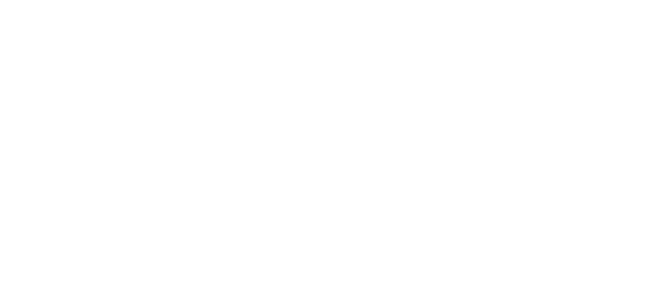
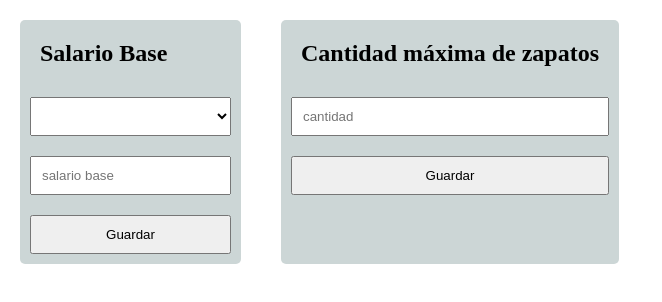
Before and after one commit to CamiloBurbano82/reto3.github.io, a plain HTML site: page index.html in a window 1280 px wide. Shown: the whole page, without its empty margins (0-662 px from the left). Drawn offline with nearby package versions, Linux system fonts and the light colour scheme.

Commit message:
primer commit

```diff
--- a/index.html
+++ b/index.html
@@ -1,5 +1,6 @@
 <!DOCTYPE html>
 <html lang="en">
+
 <head>
     <meta charset="UTF-8">
     <meta http-equiv="X-UA-Compatible" content="IE=edge">
@@ -7,9 +8,42 @@
     <link rel="stylesheet" href="style.css">
     <title>Reto3</title>
 </head>
+
 <body>
 
     <div id="app">
+
+        <!-- Administrador del sistema -->
+        <div v-if="true">
+
+            <div class="administrador">
+
+                <div class="cargoSeleccionar">
+                    <h2 class="contenido">Salario Base</h2>
+                    <select v-model="cargoSeleccionado" class="contenido">
+                        <option v-for="cargo of cargos">{{cargo.cargo}}</option>
+                    </select>
+                    <input v-model.number="salarioBase" placeholder="salario base" class="contenido">
+                    <button @click="guardarSalarioBase" class="contenido">Guardar</button>
+                </div>
+
+                <div class="cargoSeleccionar">
+
+                        <h2 class="contenido">Cantidad máxima de zapatos</h2>
+                        <input v-model.number="cantidadMaximaZapatos" placeholder="cantidad" class="contenido">
+                        <button @click="guardarMaximoZapatos" class="contenido">Guardar</button>
+
+
+                </div>
+
+            </div>
+
+        </div>
+
+
+
+
+
 
     </div>
 
@@ -19,4 +53,5 @@
 <script src="https://cdn.jsdelivr.net/npm/vue@2.7.14/dist/vue.js"></script>
 
 <script src="main.js"></script>
+
 </html>
--- a/main.js
+++ b/main.js
@@ -1,9 +1,36 @@
 var app = new Vue({
-    el:'#app',
-    data:{
+    el: '#app',
+    data: {
+        cargos: [
+            { cargo: 'Secretario', salarioBase: 0 },
+            { cargo: 'Vendedor', salarioBase: 0 },
+            { cargo: 'Ensamblador', salarioBase: 0 }
+        ],
+        cargoSeleccionado: '',
+        salarioBase: '',
+        cantidadMaximaZapatos:''
 
     },
-    methods:{
+
+    methods: {
+
+        guardarSalarioBase() {
+
+            this.cargos.forEach(item => {
+
+                if (item.cargo == this.cargoSeleccionado) {
+                    item.salarioBase = this.salarioBase;
+                }
+
+            });
+
+            console.log(this.cargos);
+
+        },
+
+        guardarMaximoZapatos(){
+            console.log(this.cantidadMaximaZapatos);
+        }
 
     }
 }
--- a/style.css
+++ b/style.css
@@ -0,0 +1,23 @@
+* {
+    margin: 0;
+    padding: 0;
+    box-sizing: border-box;
+  }
+
+  .administrador{
+    display: flex;
+    flex-direction: row;
+  }
+
+  .cargoSeleccionar{
+    display: flex;
+    flex-direction: column;
+    margin: 20px;
+    background-color: rgb(204, 214, 214);
+    border-radius: 5px;
+  }
+
+  .contenido{
+    margin: 10px;
+    padding: 10px;
+  }
```
